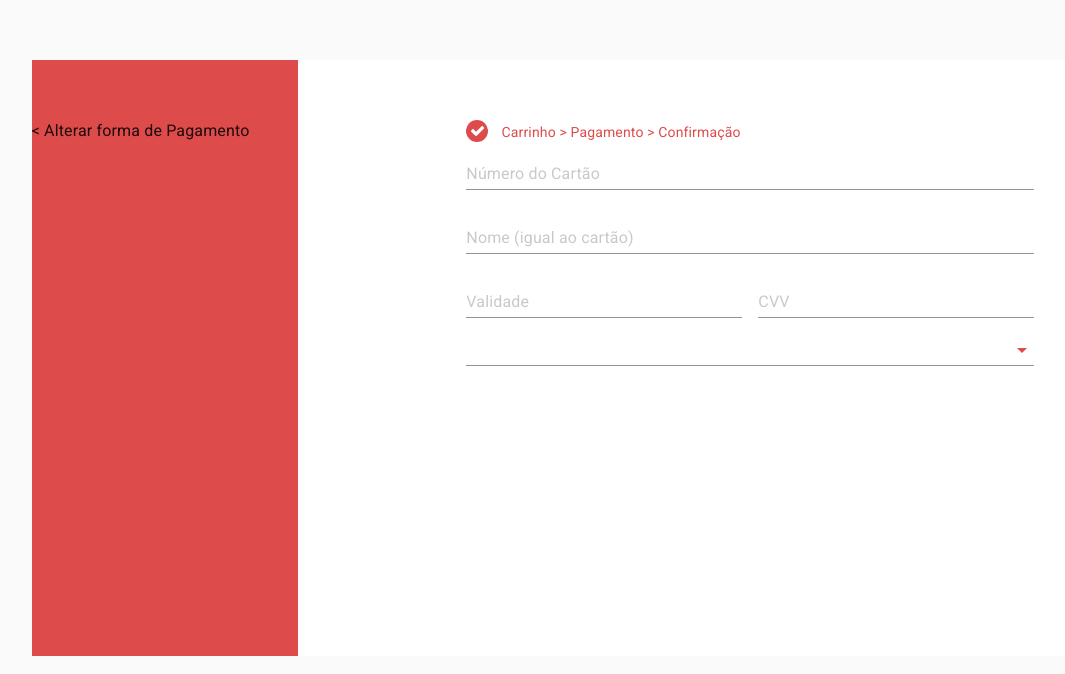
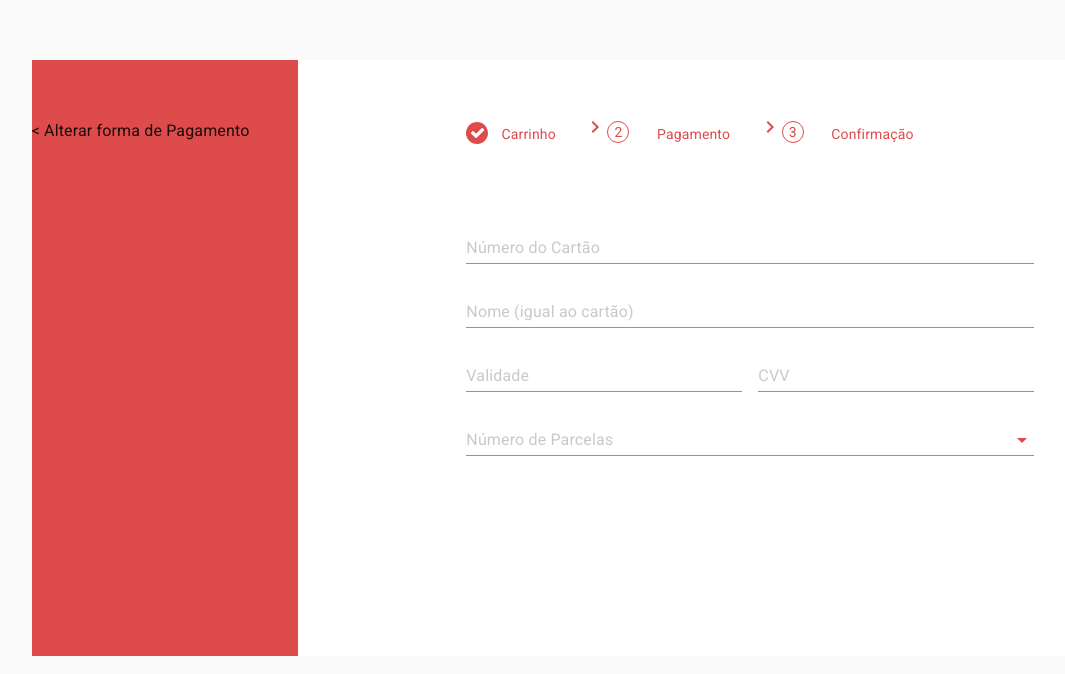
Before and after one commit to JMarquezine/tech-challenge-front-end, a React (Create React App) app: page / in a window 1280 px wide. Shown: the part 126-800 px from the top of the page, without its empty margins (75-1140 px from the left). Built offline with nearby package versions, Linux system fonts and the light colour scheme.

Commit message:
Style Changes on Payment Path

```diff
--- a/package.json
+++ b/package.json
@@ -4,6 +4,7 @@
   "private": true,
   "dependencies": {
     "@material-ui/core": "^4.11.0",
+    "@material-ui/icons": "^4.9.1",
     "@testing-library/jest-dom": "^4.2.4",
     "@testing-library/react": "^9.3.2",
     "@testing-library/user-event": "^7.1.2",
--- a/src/route/Payment/Components/PaymentForm/index.tsx
+++ b/src/route/Payment/Components/PaymentForm/index.tsx
@@ -16,7 +16,12 @@ const PaymentForm: React.FC = () => {
 	return (
 		<Grid container spacing={2}>
 			<Grid item xs={12}>
-				<TextField id="cardNumber" label="Número do Cartão" fullWidth />
+				<TextField
+					id="cardNumber"
+					type="number"
+					label="Número do Cartão"
+					fullWidth
+				/>
 			</Grid>
 			<Grid item xs={12}>
 				<TextField id="cardName" label="Nome (igual ao cartão)" fullWidth />
@@ -28,7 +33,12 @@ const PaymentForm: React.FC = () => {
 				<TextField id="cardCVV" label="CVV" fullWidth />
 			</Grid>
 			<Grid item xs={12}>
-				<TextField id="paymentRates" select fullWidth>
+				<TextField
+					id="paymentRates"
+					label="Número de Parcelas"
+					select
+					fullWidth
+				>
 					{paymentsRates.map((option) => (
 						<MenuItem key={option.value} value={option.value}>
 							{option.label}
--- a/src/route/Payment/Components/PaymentPath/index.tsx
+++ b/src/route/Payment/Components/PaymentPath/index.tsx
@@ -1,5 +1,6 @@
 import React from 'react'
 import { Box } from '@material-ui/core'
+import ChevronRightIcon from '@material-ui/icons/ChevronRight'
 import { ReactComponent as StepCompleted } from '../../../../svg/StepCompleted.svg'
 import { ReactComponent as EllipseCompleted } from '../../../../svg/EllipseCompleted.svg'
 import useStyle from './style'
@@ -10,7 +11,10 @@ const PaymentPath: React.FC = () => {
 		<Box className={classes.root}>
 			<EllipseCompleted className={classes.ellipse} />
 			<StepCompleted className={classes.step} />
-			Carrinho &gt; Pagamento &gt; Confirmação
+			Carrinho <ChevronRightIcon />
+			<div className={classes.ellipseEmpty}>2</div> Pagamento{' '}
+			<ChevronRightIcon />
+			<div className={classes.ellipseEmpty}>3</div> Confirmação
 		</Box>
 	)
 }
--- a/src/route/Payment/Components/PaymentPath/style.ts
+++ b/src/route/Payment/Components/PaymentPath/style.ts
@@ -2,8 +2,19 @@ import { createStyles, makeStyles } from '@material-ui/core/styles'
 
 const style = makeStyles(() =>
 	createStyles({
-		root: { color: '#DE4B4B' },
+		root: { color: '#DE4B4B', wordSpacing: '24px', paddingBottom: '71px' },
 		ellipse: { top: '5px', position: 'relative' },
+		ellipseEmpty: {
+			width: '22px',
+			height: '22px',
+			border: '1px solid',
+			borderRadius: '50%',
+			display: 'inline-flex',
+			alignItems: 'center',
+			justifyContent: 'center',
+			position: 'relative',
+			bottom: '2px',
+		},
 		step: {
 			right: '17px',
 			bottom: '1px',
--- a/src/route/Payment/Payment.tsx
+++ b/src/route/Payment/Payment.tsx
@@ -14,7 +14,7 @@ const Payment: React.FC = () => {
 				</Box>
 			</Grid>
 			<Grid item md={9} className={classes.secondGrid}>
-				<Box className={classes.paymentForm}>
+				<Box className={classes.paymentFormRoot}>
 					<PaymentPath />
 					<Box>
 						<PaymentForm />
--- a/src/route/Payment/PaymentStyle.ts
+++ b/src/route/Payment/PaymentStyle.ts
@@ -5,7 +5,7 @@ const paymentStyle = makeStyles(() =>
 		root: { height: '596px' },
 		firstGrid: { backgroundColor: '#DE4B4B' },
 		secondGrid: { backgroundColor: '#FFFFFF' },
-		paymentForm: {
+		paymentFormRoot: {
 			paddingLeft: '168px',
 			paddingRight: '64px',
 			paddingTop: '55px',
```
Also changed, not shown: 1 other file (tests, documents, lock files or other folders).
